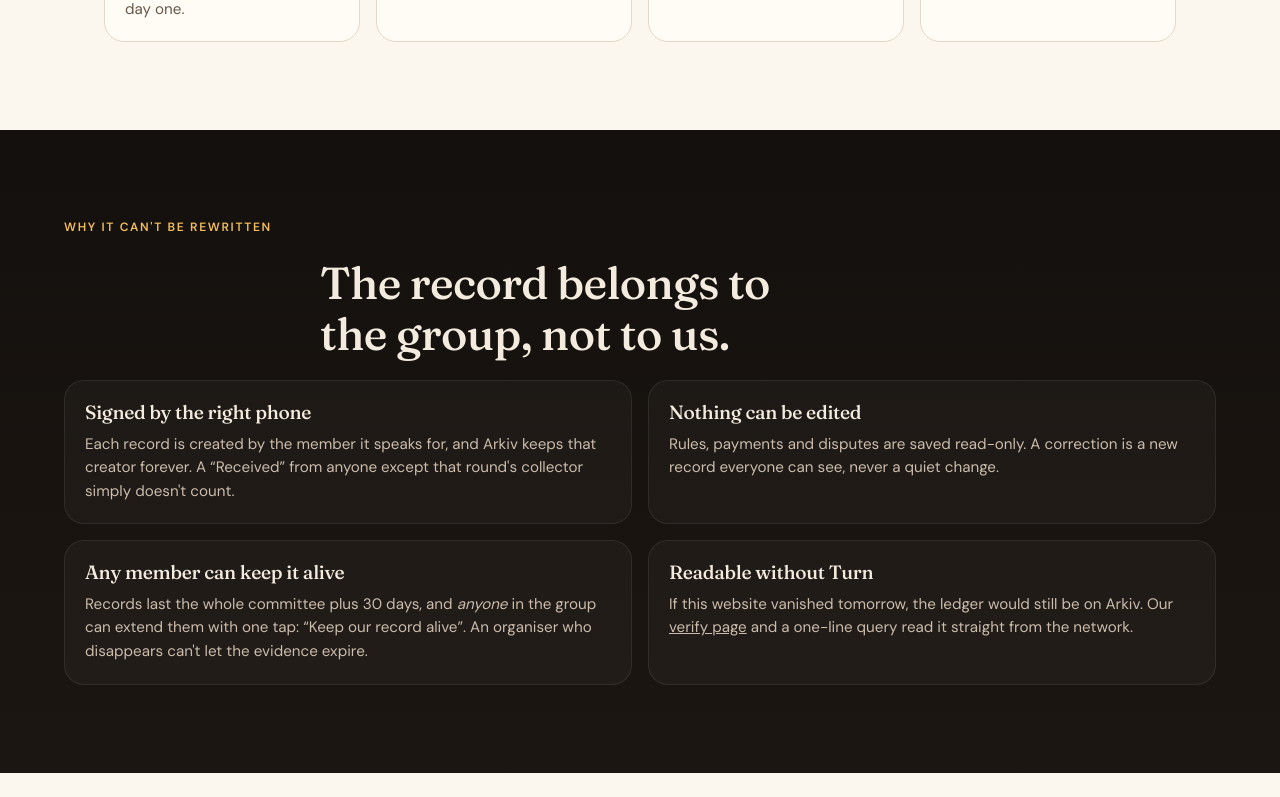
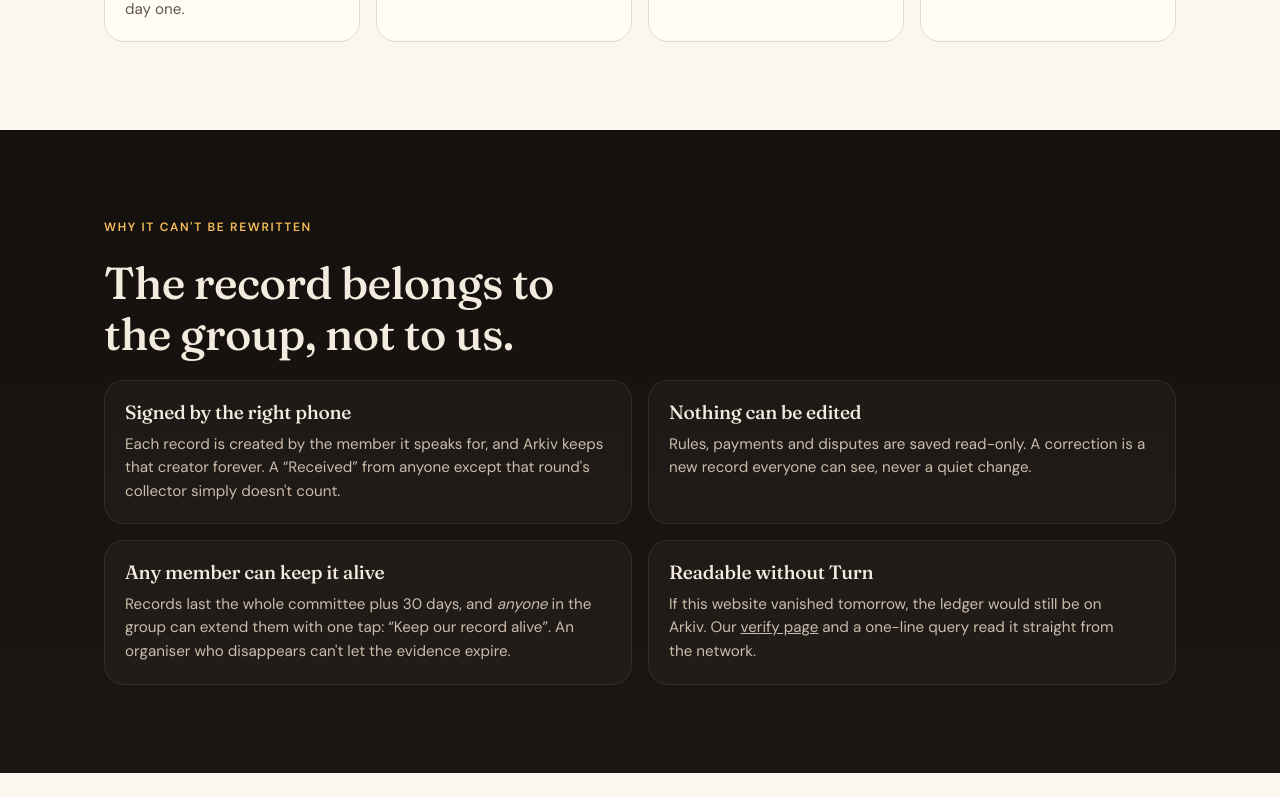
Before and after one commit to avishrakshe/Turn---Arkiv-, a Next.js app: page / in a window 1280 px wide. Shown: the part 2000-2797 px from the top of the page. Built offline with nearby package versions, Linux system fonts and the light colour scheme.

Commit message:
fix(landing): dark band alignment; correct 'never on the network' copy

```diff
--- a/app/landing.module.css
+++ b/app/landing.module.css
@@ -141,13 +141,12 @@
 
 /* ── Sections ────────────────────────────────────── */
 .section { max-width: 72rem; margin: 0 auto; padding: clamp(3rem, 8vw, 5.5rem) clamp(1rem, 4vw, 2.5rem); display: flex; flex-direction: column; gap: 1.25rem; }
+/* Full-bleed night band; the inner .section keeps the normal width. */
 .dark {
-  max-width: none;
   background: linear-gradient(180deg, #14100d, #1b1612);
   color: #f4ebdf;
   --line-strong: #54473b; --paper-sunk: #241b15;
 }
-.dark > * { width: 100%; max-width: 72rem; margin-inline: auto; }
 .eyebrow { font-size: 0.75rem; font-weight: 600; letter-spacing: 0.14em; text-transform: uppercase; color: var(--marigold-ink); }
 .dark .eyebrow { color: #f4be5a; }
 .h2 { font-size: clamp(1.8rem, 4.5vw, 2.8rem); max-width: 40rem; }
--- a/app/page.tsx
+++ b/app/page.tsx
@@ -145,7 +145,7 @@ export default function Landing() {
       </section>
 
       {/* ───────────── Why it can't be rewritten ───────────── */}
-      <section id="why" className={`${s.section} ${s.dark}`}>
+      <section id="why" className={s.dark}><div className={s.section}>
         <p className={s.eyebrow}>Why it can&apos;t be rewritten</p>
         <h2 className={s.h2}>The record belongs to the group, not to us.</h2>
         <div className={s.cards2}>
@@ -166,7 +166,7 @@ export default function Landing() {
             <p className={s.cardTextDark}>If this website vanished tomorrow, the ledger would still be on Arkiv. Our <Link href="/verify" className="underline">verify page</Link> and a one-line query read it straight from the network.</p>
           </article>
         </div>
-      </section>
+      </div></section>
 
       {/* ───────────── Privacy ───────────── */}
       <section className={s.section}>
@@ -190,11 +190,11 @@ export default function Landing() {
             </ul>
           </div>
           <div className={s.tableCol}>
-            <p className={s.tableHead}>Never stored anywhere</p>
+            <p className={s.tableHead}>Never on the network</p>
             <ul className={s.list}>
               <li>Your money: it stays on UPI or cash</li>
               <li>Phone numbers, UPI IDs</li>
-              <li>The group key (it lives in the invite link)</li>
+              <li>The group key (only in the invite link and on members&apos; phones)</li>
             </ul>
           </div>
         </div>
```
